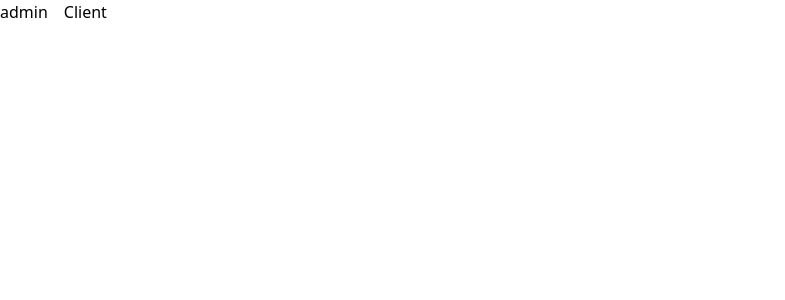
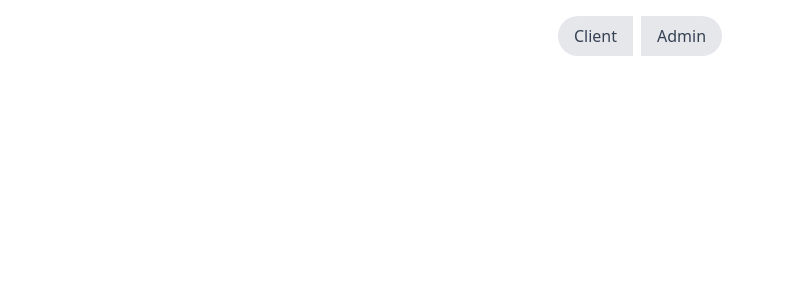
Before and after one commit to Tshepangselona/BBBEECAL, a React (Vite) app in the folder frontend/: page / in a window 1280 px wide. Shown: the top 300 px of the page, without its empty margins (0-785 px from the left). Built offline with nearby package versions, Linux system fonts and the light colour scheme.

Commit message:
Landing page switches

```diff
--- a/frontend/src/App.jsx
+++ b/frontend/src/App.jsx
@@ -17,6 +17,7 @@ const router = createBrowserRouter(
   createRoutesFromElements(
     <>
       <Route path="/" element={<LandingPage />} />
+      <Route path="/LandingPage" element={<LandingPage />} />
       <Route path="/SignUp" element={<SignUp />} />
       <Route path="/Login" element={<Login />} />
       <Route element={<ProtectedRoute />}>
--- a/frontend/src/LandingPage.jsx
+++ b/frontend/src/LandingPage.jsx
@@ -1,13 +1,49 @@
-import React from 'react'
-import { Link } from 'react-router-dom'
+import React, { useState, useEffect } from 'react';
+import { useNavigate } from 'react-router-dom';
 
 const LandingPage = () => {
+  const [isAdmin, setIsAdmin] = useState(null); // State to track Admin/Client toggle (null = no choice)
+  const navigate = useNavigate(); // Hook for programmatic navigation
+
+  // Effect to navigate after a choice is made
+  useEffect(() => {
+    if (isAdmin !== null) {
+      navigate(isAdmin ? '/AdminSignUp' : '/SignUp');
+    }
+  }, [isAdmin, navigate]);
+
+  // Handle toggle change
+  const handleToggle = (admin) => {
+    setIsAdmin(admin); // Set isAdmin to true (Admin) or false (Client)
+  };
+
   return (
-    <div className='flex gap-4'>
-        <Link to='/AdminSignUp'>admin</Link>
-        <Link to='/SignUp'>Client</Link>
+    <div className="flex flex-col items-center gap-4 p-4">
+      {/* Toggle Switch */}
+      <div className="flex items-center gap-2 rounded-full overflow-hidden">
+        <button
+          onClick={() => handleToggle(false)}
+          className={`px-4 py-2 font-medium transition-colors ${
+            isAdmin === false
+              ? 'bg-blue-500 text-white'
+              : 'bg-gray-200 hover:bg-blue-400 text-gray-700 hover:text-white'
+          }`}
+        >
+          Client
+        </button>
+        <button
+          onClick={() => handleToggle(true)}
+          className={`px-4 py-2 font-medium transition-colors ${
+            isAdmin === true
+              ? 'bg-blue-500 text-white'
+              : 'bg-gray-200 text-gray-700 hover:bg-blue-400 hover:text-white'
+          }`}
+        >
+          Admin
+        </button>
+      </div>
     </div>
-  )
-}
+  );
+};
 
-export default LandingPage
+export default LandingPage;
```
